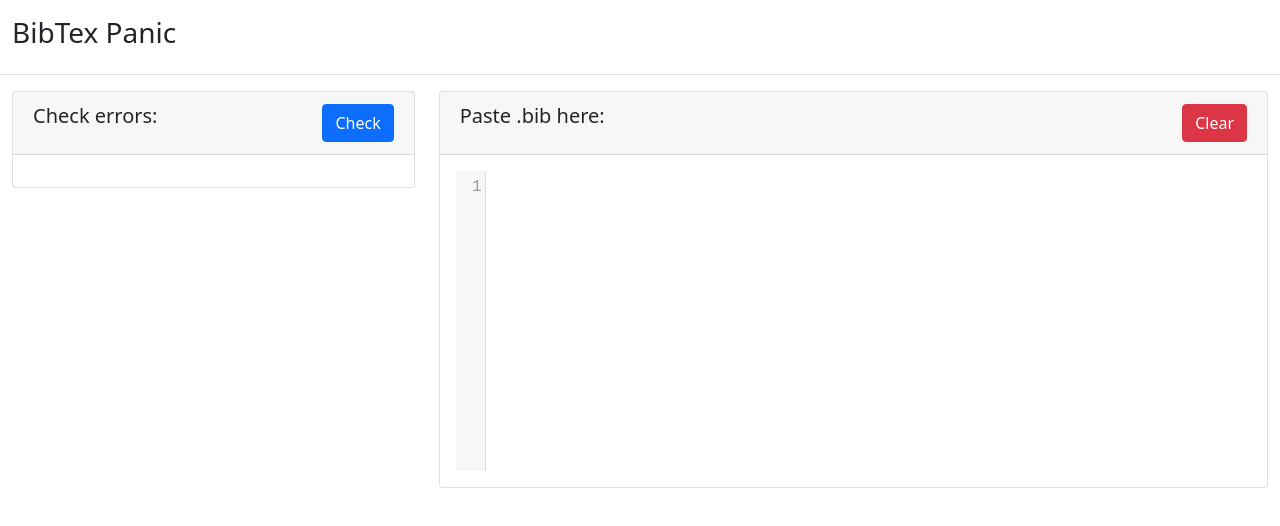
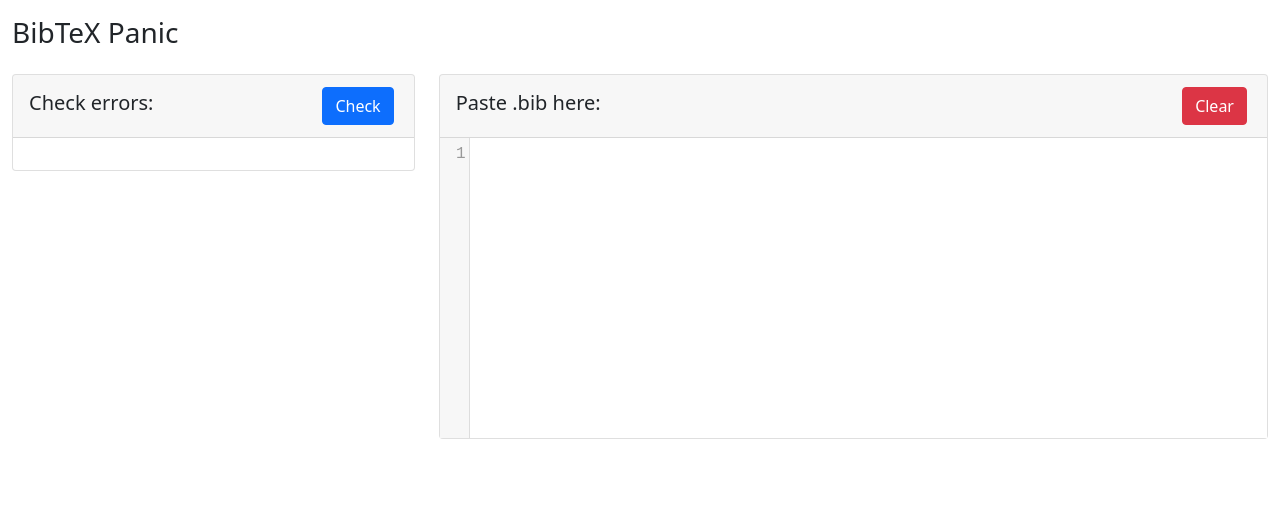
Before and after one commit to nx10/bibtex_panic, a website: page index.html in a window 1280 px wide. Drawn offline with nearby package versions, Linux system fonts and the light colour scheme.

Commit message:
cleanup layout

```diff
--- a/index.html
+++ b/index.html
@@ -16,25 +16,24 @@
         integrity="sha384-EVSTQN3/azprG1Anm3QDgpJLIm9Nao0Yz1ztcQTwFspd3yD65VohhpuuCOmLASjC" crossorigin="anonymous">
     <link rel="stylesheet" href="https://cdn.jsdelivr.net/npm/codemirror@5.62.0/lib/codemirror.css"
         integrity="sha256-0wqkEinay6WmMf1F6gVEv9sHx4mSggtnkAsQm1cJX7I=" crossorigin="anonymous">
-    <link rel="stylesheet" href="css/styles.css">
-
+    <link rel="stylesheet" href="css/styles.css?v=2">
 </head>
 
 <body>
 
-    <header class="py-3 mb-3 border-bottom">
+    <header class="py-3 ">
         <div class="container-fluid d-grid gap-3 align-items-center" style="grid-template-columns: 1fr 2fr;">
-            <h3>BibTex Panic</h3>
+            <h3>BibTeX Panic</h3>
         </div>
     </header>
 
-    <div class="container-fluid pb-3 mh-100">
+    <div class="container-fluid">
         <div class="row">
-            <div class="col">
+            <div class="col-md-4 mb-2">
                 <div class="card">
                     <div class="card-header d-flex justify-content-between">
                         <div class="d-flex justify-content-start">
-                            <h5 class="card-title m-1">Check errors:</h5>
+                            <h5 class="card-title mt-2">Check errors:</h5>
                         </div>
                         <div class="d-flex justify-content-end">
                             <button type="button" id="check" class="btn btn-primary m-1">Check</button>
@@ -45,17 +44,17 @@
                     </div>
                 </div>
             </div>
-            <div class="col-8">
+            <div class="col-md-8">
                 <div class="card">
                     <div class="card-header d-flex justify-content-between">
                         <div class="d-flex justify-content-start">
-                            <h5 class="card-title m-1">Paste .bib here:</h5>
+                            <h5 class="card-title mt-2">Paste .bib here:</h5>
                         </div>
                         <div class="d-flex justify-content-end">
                             <button type="button" id="btn-clear" class="btn btn-danger m-1">Clear</button>
                         </div>
                     </div>
-                    <div class="card-body">
+                    <div class="card-body p-0">
                         <textarea id="bibinput" rows="4" cols="50"></textarea>
                     </div>
                 </div>
@@ -68,8 +67,9 @@
         crossorigin="anonymous"></script>
     <script src="https://cdn.jsdelivr.net/npm/codemirror@5.62.0/lib/codemirror.js"
         integrity="sha256-zPt4THKlO/9+OjZPmLSPsLtmEeThtsYjvhnzTQVvPUQ=" crossorigin="anonymous"></script>
-    <script src="https://cdn.jsdelivr.net/npm/codemirror@5.62.0/mode/stex/stex.js" integrity="sha256-5NTzhHLKat66rTXYEeWT3r7lRTDJGm/HW17HUYdj4cQ=" crossorigin="anonymous"></script>
-    <script src="js/main.js"></script>
+    <script src="https://cdn.jsdelivr.net/npm/codemirror@5.62.0/mode/stex/stex.js"
+        integrity="sha256-5NTzhHLKat66rTXYEeWT3r7lRTDJGm/HW17HUYdj4cQ=" crossorigin="anonymous"></script>
+    <script src="js/main.js?v=2"></script>
 </body>
 
 </html>
```
